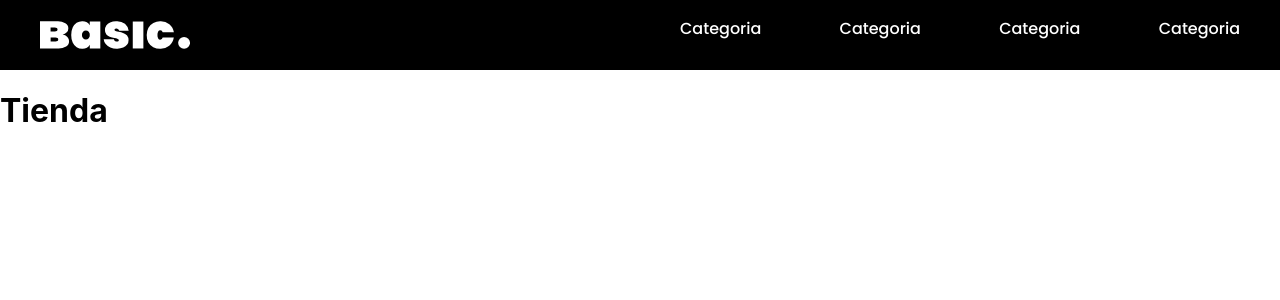
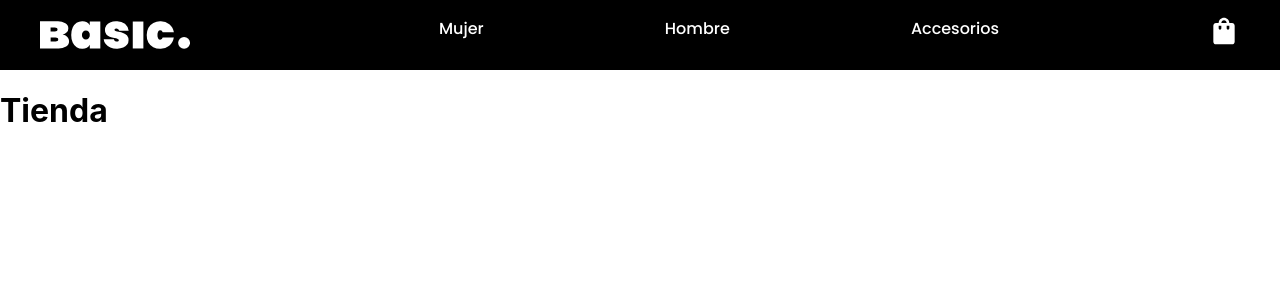
Before and after one commit to NicoleValentina/tienda-react, a React (Create React App) app: page / in a window 1280 px wide. Shown: the top 300 px of the page. Built offline with nearby package versions, Linux system fonts and the light colour scheme.

Commit message:
icono bolsa

```diff
--- a/package.json
+++ b/package.json
@@ -5,6 +5,7 @@
   "dependencies": {
     "@emotion/react": "^11.8.2",
     "@emotion/styled": "^11.8.1",
+    "@mui/icons-material": "^5.5.1",
     "@mui/material": "^5.5.3",
     "@testing-library/jest-dom": "^5.16.3",
     "@testing-library/react": "^12.1.4",
--- a/src/components/NavBar.jsx
+++ b/src/components/NavBar.jsx
@@ -3,6 +3,7 @@ import logo from '../media/logo.svg';
 import { Box, ThemeProvider, createTheme } from '@mui/system';
 import { styled } from '@mui/material/styles';
 import '../index.css';
+import ShoppingBagIcon from '@mui/icons-material/ShoppingBag';
 
 
 export default function App() {
@@ -37,19 +38,26 @@ export default function App() {
                     width: 150,
                 }} />
 
-                <Box sx={{display: 'block', width: '50%',}}>
+                <Box sx={{ display: 'block', width: '50%', }}>
                     <Ul sx={{
                         display: 'flex',
                         flexDirection: 'row',
                         justifyContent: 'space-between',
                         color: 'text.secondary',
                     }}>
-                        <li><a href="#">Categoria</a></li>
-                        <li><a href="#">Categoria</a></li>
-                        <li><a href="#">Categoria</a></li>
-                        <li><a href="#">Categoria</a></li>
+                        <li><a href="#">Mujer</a></li>
+                        <li><a href="#">Hombre</a></li>
+                        <li><a href="#">Accesorios</a></li>
                     </Ul>
                 </Box>
+
+                <ShoppingBagIcon sx={{
+                    color: 'background.light',
+                    fontSize: 32,
+                    position: 'relative',
+                    top: 15
+                }} />
+
             </Box>
         </ThemeProvider>
     );
```
Also changed, not shown: 2 other files (tests, documents, lock files or other folders).
